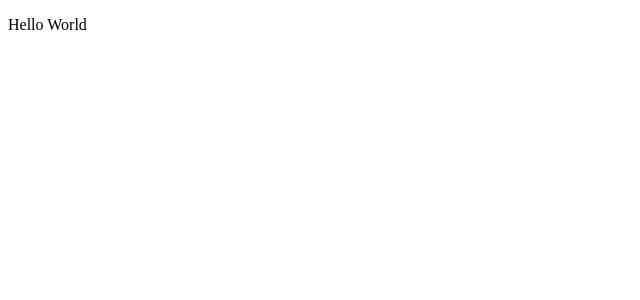
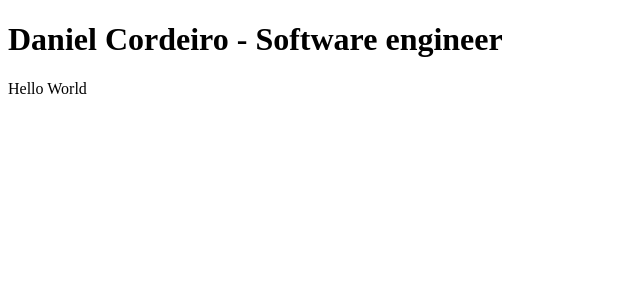
Before and after one commit to danielcordeirodev/portfolio, a React (Create React App) app: page / in a window 1280 px wide. Shown: the top 300 px of the page, without its empty margins (0-640 px from the left). Built offline with nearby package versions, Linux system fonts and the light colour scheme.

Commit message:
Header component

```diff
--- a/src/App.js
+++ b/src/App.js
@@ -1,8 +1,9 @@
-
+import Header from './components/header';
 
 function App() {
   return (
     <div>
+      <Header />
       <p>
         Hello World
       </p>
--- /dev/null
+++ b/src/components/header.js
@@ -0,0 +1,14 @@
+import React from 'react';
+//import "header.css";
+
+const Header = () => {
+  const title = "Daniel Cordeiro - Software engineer";
+
+  return (
+    <header >
+      <h1>{title}</h1>
+    </header>
+  )
+}
+
+export default Header;
```
